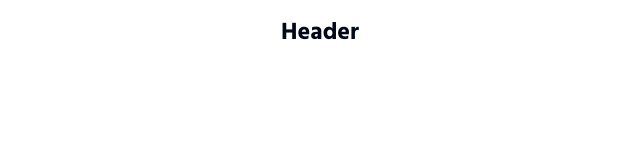
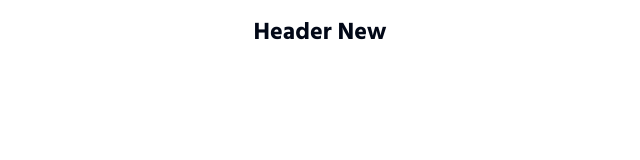
Before and after one commit to immdraselkhan/shadcn-starter, a Next.js app: page / in a window 1280 px wide. Shown: the top 160 px of the page, without its empty margins (320-960 px from the left). Built offline with nearby package versions, Linux system fonts and the light colour scheme.

Commit message:
first commit

```diff
--- a/components/header.tsx
+++ b/components/header.tsx
@@ -7,7 +7,7 @@ export function Header() {
     <Container as="header" className="py-4 text-white" lang="bn">
       <Box className="container mx-auto text-center">
         <Typography as="h1" className="text-2xl font-bold">
-          Header
+          Header New
         </Typography>
       </Box>
     </Container>
```
